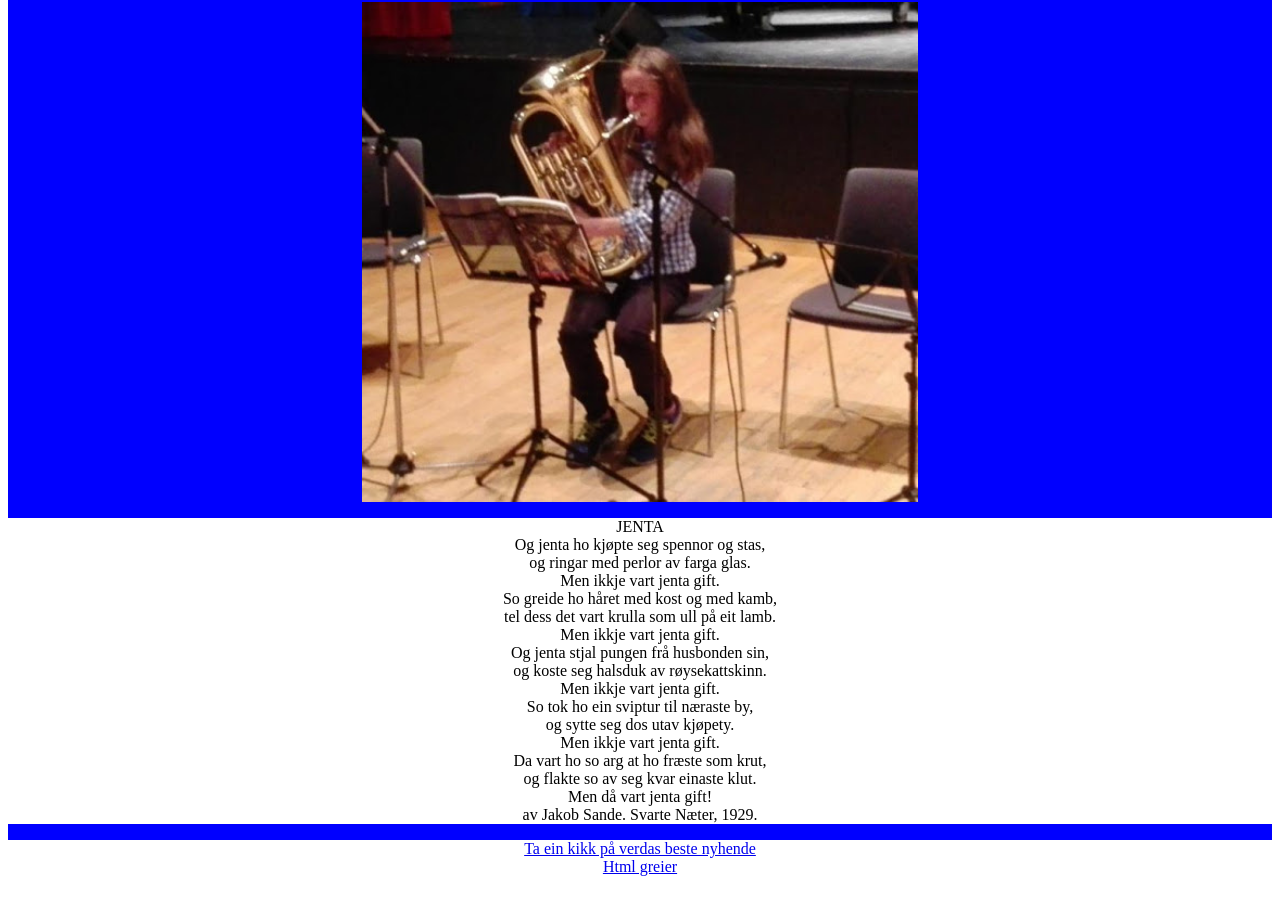
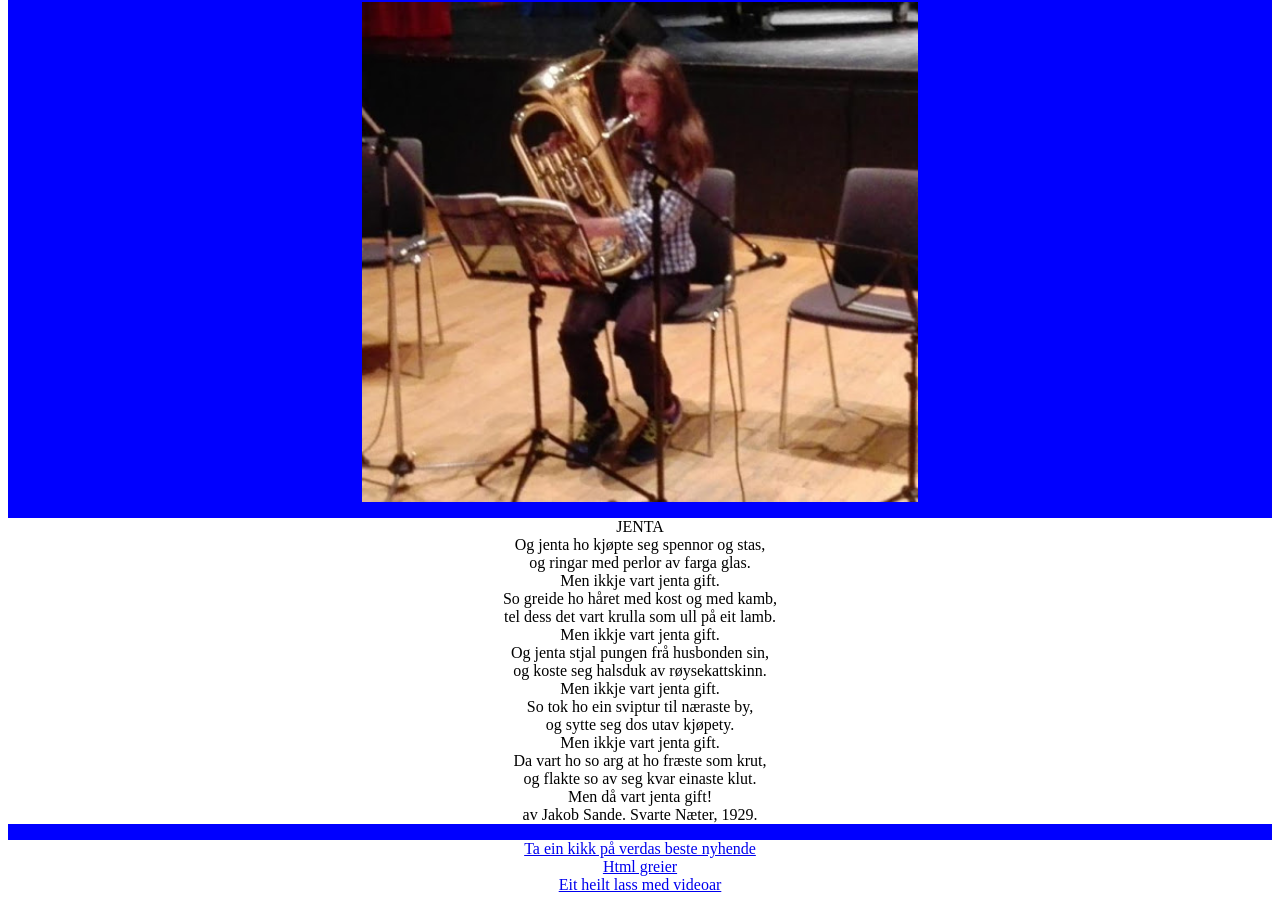
Before and after one commit to Joacimus/joacimus.github.io, a plain HTML site: page index.html in a window 1280 px wide. Shown: the part 64-974 px from the top of the page. Drawn offline with Linux system fonts and the light colour scheme.

Commit message:
Update index.html

```diff
--- a/index.html
+++ b/index.html
@@ -1,8 +1,9 @@
 <html>
 
 <head>
-<title>Bygdanytt</title>
+	<title>Bygdanytt</title>
 </head>
+
 <body>
 	<div style="background-color: blue; text-align: center;">
 		<h1>Heisann og hoppsann</h1>
@@ -41,7 +42,8 @@
 		av Jakob Sande. Svarte Næter, 1929.</p>
 		<div style="background-color: white;">
 			<a href="http://uskedalen.no/no/" target="_blank" style="background-color: white;">Ta ein kikk på verdas beste nyhende</a> <br>
-			<a href="https://www.w3schools.com/html/default.asp" target="_blank">Html greier</a>
+			<a href="https://www.w3schools.com/html/default.asp" target="_blank">Html greier</a> <br>
+			<a href="https://www.youtube.com/" target="_blank">Eit heilt lass med videoar</a>
 		</div>
 	</div>
 	<div>
```
